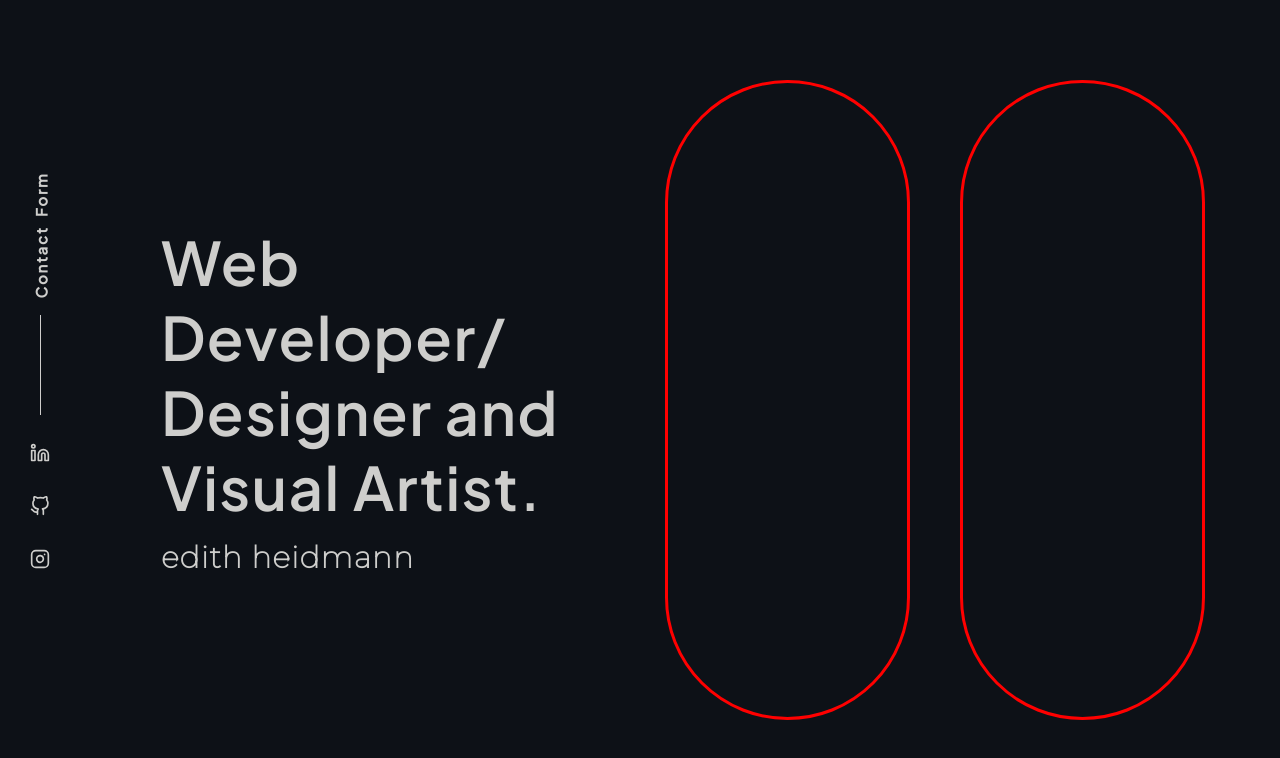
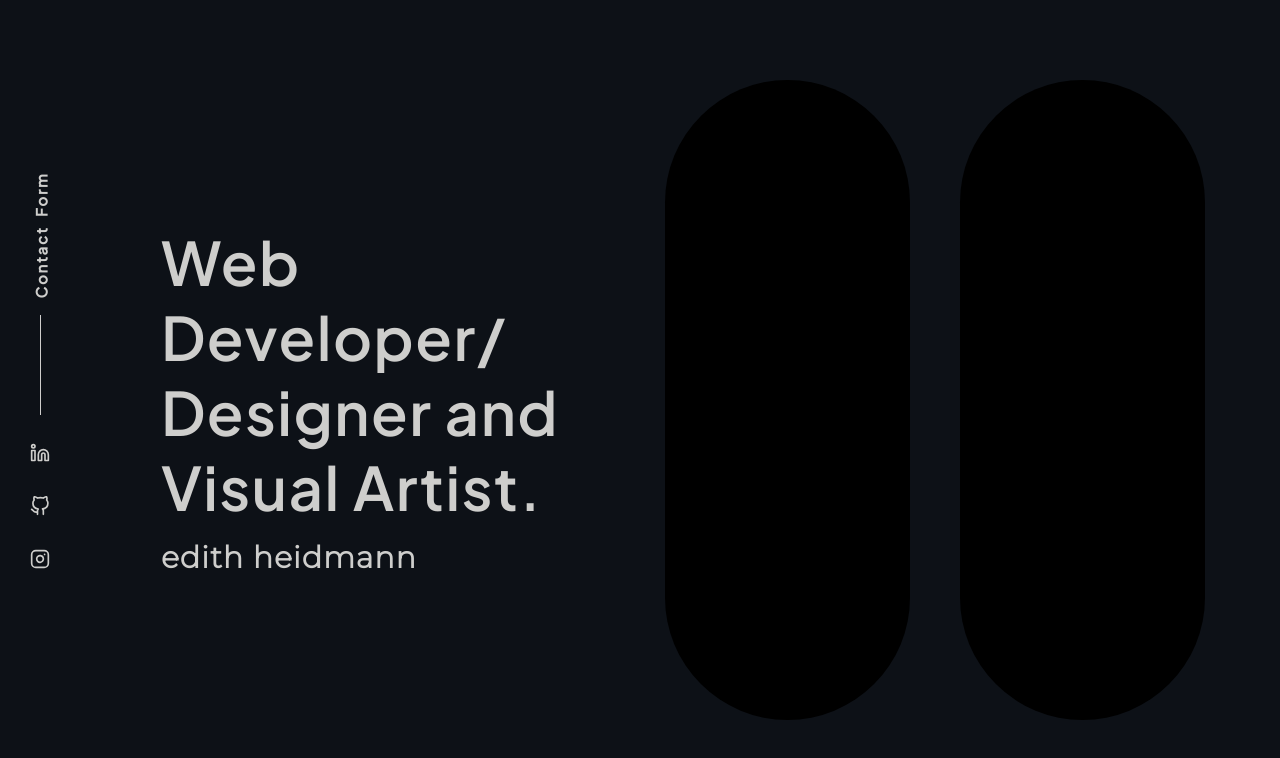
Before and after one commit to ediheid/edith-portfolio, a Next.js app: page / in a window 1280 px wide. Shown: the top 758 px of the page. Built offline with nearby package versions, Linux system fonts and the light colour scheme.

Commit message:
Updated name font

```diff
--- a/ViewComponents/Home/enter-split-sites.module.scss
+++ b/ViewComponents/Home/enter-split-sites.module.scss
@@ -8,7 +8,9 @@
   border-radius: 15rem;
   margin: 0 0 0 2.5rem;
 
-  border: solid red 3px;
+  // border: solid red 3px;
+
+  background-color: black;
 }
 
 // ? Breakpoints
--- a/ViewComponents/Home/home.module.scss
+++ b/ViewComponents/Home/home.module.scss
@@ -1,7 +1,5 @@
 @import "/styles/variables";
 @import "/styles/mixins";
-
-@import url("https://fonts.googleapis.com/css2?family=Montserrat:wght@100;200&display=swap");
 
 .background {
   display: flex;
@@ -18,9 +16,6 @@
 .name-heading {
   color: $home-page-main-text-colour;
   font-family: $name-heading-font;
-
-  // font-family: "Montserrat", sans-serif;
-  // font-weight: 100;
 
   letter-spacing: 0.1rem;
   font-size: 2rem !important;
@@ -46,7 +41,6 @@
 .intro-text {
   color: $home-page-main-text-colour;
   font-size: 3.5em;
-  //   margin-left: 4rem;
   letter-spacing: 0.15rem;
 
   font-family: $home-heading-font;
--- a/styles/_variables.scss
+++ b/styles/_variables.scss
@@ -41,4 +41,4 @@ $home-page-main-text-colour: $pale-grey;
 $home-heading-font: $jakarta-font-semi-bold;
 $name-heading-font: $jakarta-font-extra-light;
 $side-bar-contact-font: $jakarta-font-medium;
-$name-heading-font: $montserrat-thin;
+$name-heading-font: $montserrat-light;
```
